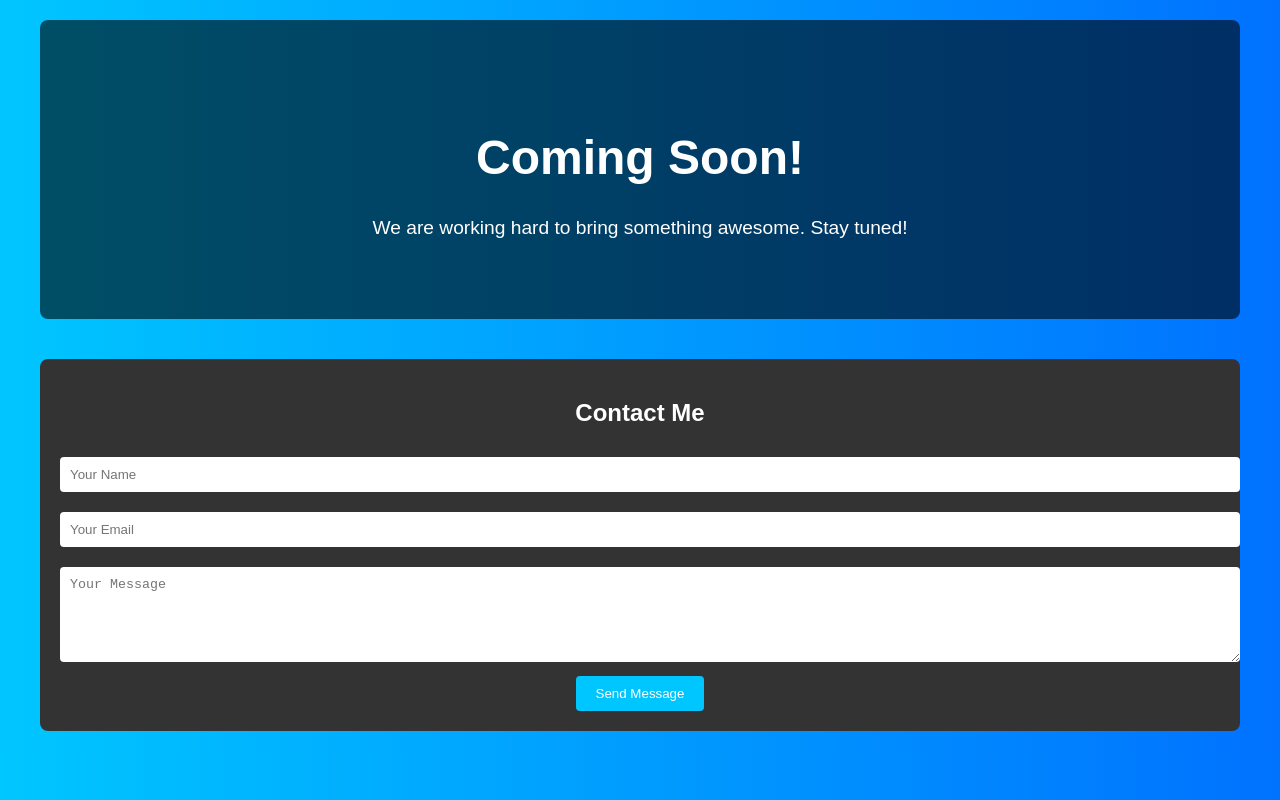
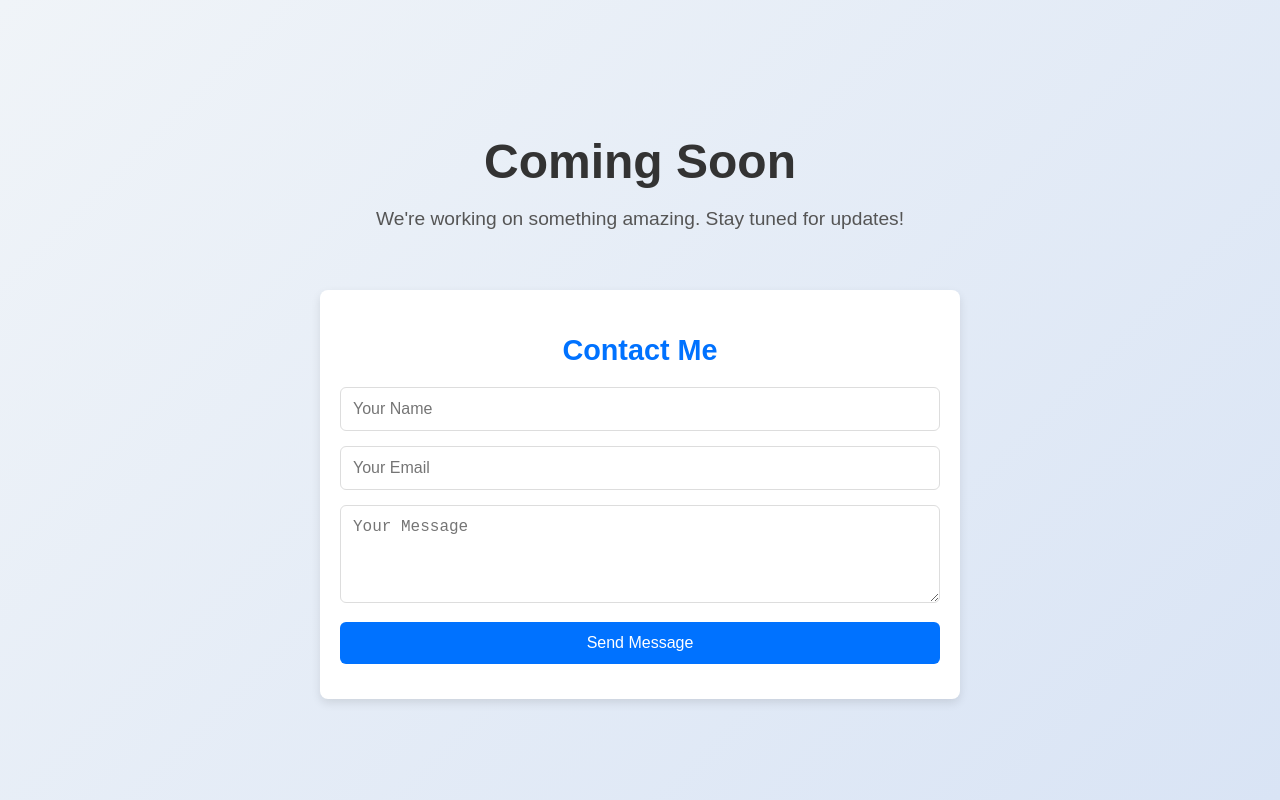
Before and after one commit to shahsuresh/personal_website, a plain HTML site: page index.html in a window 1280 px wide. Drawn offline with Linux system fonts and the light colour scheme.

Commit message:
Update index.html

```diff
--- a/index.html
+++ b/index.html
@@ -9,81 +9,91 @@
             margin: 0;
             padding: 0;
             font-family: 'Arial', sans-serif;
-            background: linear-gradient(to right, #00c6ff, #0072ff);
-            color: white;
+            background: linear-gradient(135deg, #f0f4f8, #d9e4f5);
+            color: #333;
+            display: flex;
+            flex-direction: column;
+            align-items: center;
+            justify-content: center;
+            min-height: 100vh;
             text-align: center;
+            box-sizing: border-box;
         }
         h1 {
             font-size: 3rem;
-            margin-top: 50px;
+            font-weight: bold;
+            color: #333;
+            margin-bottom: 10px;
         }
         p {
             font-size: 1.2rem;
-            margin: 20px 0;
+            color: #555;
+            margin-bottom: 40px;
         }
-        .container {
-            max-width: 1200px;
-            margin: 0 auto;
+        .contact-section {
+            width: 100%;
+            max-width: 600px;
+            background: white;
+            box-shadow: 0 4px 10px rgba(0, 0, 0, 0.1);
+            border-radius: 8px;
             padding: 20px;
+            margin-top: 20px;
         }
-        .coming-soon {
-            background: rgba(0, 0, 0, 0.6);
-            padding: 60px;
-            border-radius: 8px;
+        .contact-section h2 {
+            font-size: 1.8rem;
+            margin-bottom: 20px;
+            color: #0072ff;
         }
-        .contact-form {
-            background: #333;
-            padding: 20px;
-            border-radius: 8px;
-            margin-top: 40px;
+        input, textarea, button {
+            width: 100%;
+            font-size: 1rem;
+            margin-bottom: 15px;
+            padding: 12px;
+            border: 1px solid #ddd;
+            border-radius: 6px;
+            outline: none;
+            box-sizing: border-box;
         }
-        input, textarea {
-            width: 100%;
-            padding: 10px;
-            margin: 10px 0;
-            border: none;
-            border-radius: 4px;
+        input:focus, textarea:focus {
+            border-color: #0072ff;
         }
         button {
-            padding: 10px 20px;
-            background-color: #00c6ff;
+            background-color: #0072ff;
+            color: white;
+            font-size: 1rem;
             border: none;
-            border-radius: 4px;
-            color: white;
             cursor: pointer;
+            transition: background 0.3s;
         }
         button:hover {
-            background-color: #0072ff;
+            background-color: #0056d1;
         }
-        @media screen and (max-width: 768px) {
+        @media (max-width: 768px) {
             h1 {
                 font-size: 2.5rem;
             }
-            .coming-soon {
-                padding: 40px;
+            p {
+                font-size: 1rem;
             }
-            .contact-form {
+            .contact-section {
                 padding: 15px;
             }
         }
     </style>
 </head>
 <body>
-    <div class="container">
-        <div class="coming-soon">
-            <h1>Coming Soon!</h1>
-            <p>We are working hard to bring something awesome. Stay tuned!</p>
+    <div>
+        <h1>Coming Soon</h1>
+        <p>We're working on something amazing. Stay tuned for updates!</p>
     </div>
-
-        <div class="contact-form">
+    <div class="contact-section">
         <h2>Contact Me</h2>
         <form>
             <input type="text" name="name" placeholder="Your Name" required>
             <input type="email" name="email" placeholder="Your Email" required>
-                <textarea name="message" rows="5" placeholder="Your Message" required></textarea>
+            <textarea name="message" rows="4" placeholder="Your Message" required></textarea>
             <button type="submit">Send Message</button>
         </form>
     </div>
-    </div>
 </body>
 </html>
```
Lines whose indentation alone changed are shown as unchanged.
